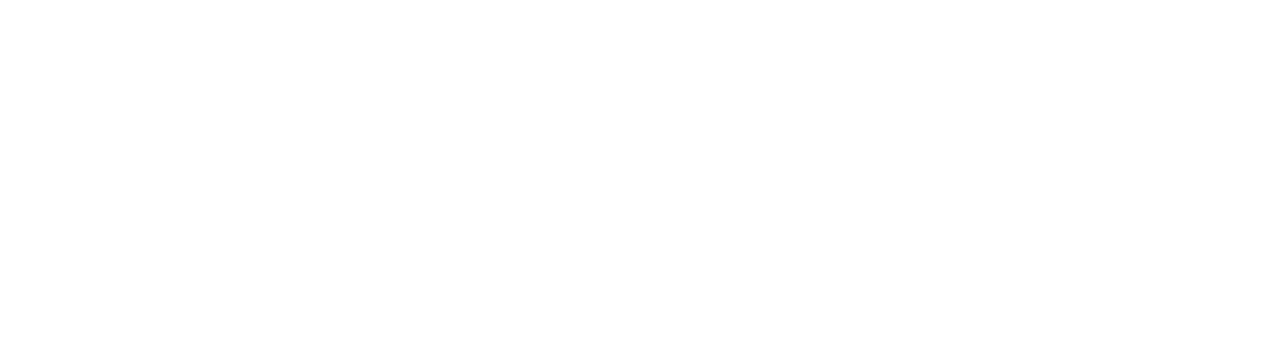
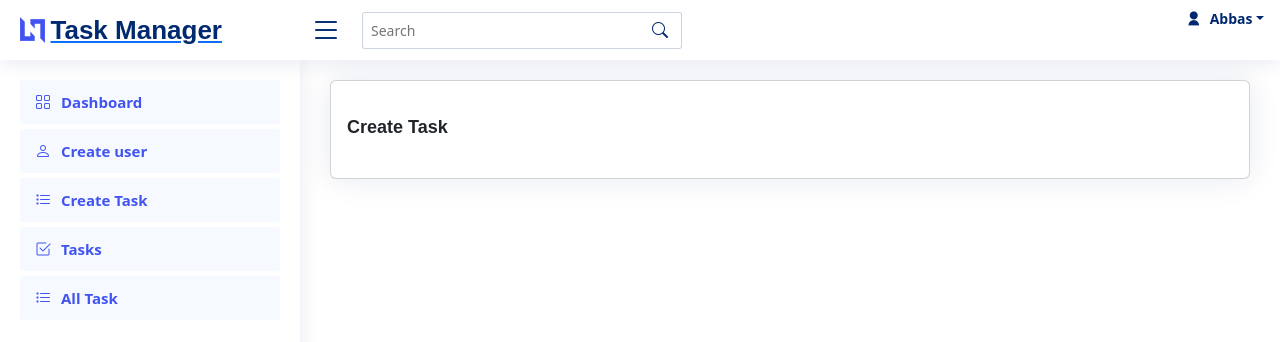
Before and after one commit to Khursihed/TaskManager, an Angular app in the folder Frontend/: page /user in a window 1280 px wide. Before the commit this address led to /. Shown: the top 342 px of the page. Built offline with nearby package versions, Linux system fonts and the light colour scheme.

Commit message:
Updated MeanStack

```diff
--- a/Frontend/src/app/admin/admin-routing.module.ts
+++ b/Frontend/src/app/admin/admin-routing.module.ts
@@ -6,6 +6,7 @@
 import { CreateTaskComponent } from './screens/create-task/create-task.component';
 import { TasksComponent } from './screens/tasks/tasks.component';
 import { GetAllTasksComponent } from './screens/get-all-tasks/get-all-tasks.component';
+import { CreateUserComponent } from './screens/create-user/create-user.component';
 
 const routes: Routes = [
   {
@@ -31,6 +32,10 @@
       {
         path:'alltask',
         component:GetAllTasksComponent
+      },
+      {
+        path:'user',
+        component:CreateUserComponent
       }
     ],
 
--- a/Frontend/src/app/admin/admin.module.ts
+++ b/Frontend/src/app/admin/admin.module.ts
@@ -13,6 +13,7 @@
 import { ReactiveFormsModule } from '@angular/forms';
 import { TasksComponent } from './screens/tasks/tasks.component';
 import { GetAllTasksComponent } from './screens/get-all-tasks/get-all-tasks.component';
+import { CreateUserComponent } from './screens/create-user/create-user.component';
 
 @NgModule({
     declarations: [
@@ -21,7 +22,8 @@
         DashboardComponent,
         CreateTaskComponent,
         TasksComponent,
-        GetAllTasksComponent
+        GetAllTasksComponent,
+        CreateUserComponent
     ],
     imports: [
         CommonModule,
--- a/Frontend/src/app/admin/menu/menu.component.html
+++ b/Frontend/src/app/admin/menu/menu.component.html
@@ -1,31 +1,38 @@
-<p>menu works!</p>
+
 <aside id="sidebar" class="sidebar">
 
     <ul class="sidebar-nav" id="sidebar-nav">
 
       <li class="nav-item">
-        <a class="nav-link " routerLink="#/admin/dashboard">
+        <a class="nav-link" href="#/admin/dashboard">
           <i class="bi bi-grid"></i>
           <span>Dashboard</span>
         </a>
       </li>
       <li class="nav-item">
-        <a class="nav-link" routerLink="#/admin/create">
+        <a class="nav-link" href="#/admin/user">
+          <i class="bi bi-person"></i>
+          <span>Create user</span>
+        </a>
+      </li>
+      <li class="nav-item">
+        <a class="nav-link" href="#/admin/create">
           <i class="bi bi-list-task"></i>
           <span>Create Task</span>
         </a>
       </li>
       <li class="nav-item">
-        <a class="nav-link" routerLink="#/admin/task">
+        <a class="nav-link" href="#/admin/task">
           <i class="bi bi-check2-square"></i>
                     <span>Tasks</span>
         </a>
       </li>
       <li class="nav-item">
-        <a class="nav-link" routerLink="#/admin/alltask">
+        <a class="nav-link" href="#/admin/alltask">
           <i class="bi bi-list-task"></i>
           <span>All Task</span>
         </a>
       </li>
+
     </ul>
 </aside>
--- a/Frontend/src/app/admin/screens/create-task/create-task.component.html
+++ b/Frontend/src/app/admin/screens/create-task/create-task.component.html
@@ -43,7 +43,7 @@
               <div class="row mb-3">
                 <label class="col-sm-2 col-form-label text-center">&nbsp;</label>
                 <div class="col-sm-10 text-center" >
-                  <button type="submit" class="btn btn-primary" [disabled]="CreateTask.invalid">Submit Form</button>
+                  <button type="submit" class="btn btn-primary" [disabled]="CreateTask.invalid">Submit</button>
                 </div>
               </div>
 
--- /dev/null
+++ b/Frontend/src/app/admin/screens/create-user/create-user.component.html
@@ -0,0 +1,59 @@
+<main id="main" class="main">
+    <section class="section">
+        <div class="row">
+          <div class="col-lg-12">
+
+            <div class="card">
+              <div class="card-body">
+                <h5 class="card-title"><b>Create Task</b></h5>
+
+                <!-- General Form Elements -->
+                <!-- <form [formGroup]="CreateTask" (ngSubmit)="Create()">
+                  <div class="row mb-3">
+                    <label for="inputText" class="col-sm-2 col-form-label">Title</label>
+                    <div class="col-sm-10">
+                      <input type="text" class="form-control" formControlName="Title">
+                    </div>
+                  </div>
+                  <div class="row mb-3">
+                    <label for="inputEmail" class="col-sm-2 col-form-label">Due Date</label>
+                    <div class="col-sm-10">
+                      <input type="date" class="form-control" formControlName="Date">
+                    </div>
+                  </div>
+                  <div class="row mb-3">
+                    <label for="inputPassword" class="col-sm-2 col-form-label">Priority</label>
+                    <div class="col-sm-10">
+                      <select class="form-select" aria-label="Default select example" formControlName="Priority">
+                        <option selected="">Select Priority</option>
+                        <option value="Low">Low</option>
+                        <option value="Medium">Medium</option>
+                        <option value="High">High</option>
+                      </select>
+
+                    </div>
+                  </div>
+                  <div class="row mb-3">
+                    <label for="inputPassword" class="col-sm-2 col-form-label">Textarea</label>
+                    <div class="col-sm-10">
+                      <textarea class="form-control" style="height: 100px" formControlName="Textarea"></textarea>
+                    </div>
+                  </div>
+
+                  <div class="row mb-3">
+                    <label class="col-sm-2 col-form-label text-center">&nbsp;</label>
+                    <div class="col-sm-10 text-center" >
+                      <button type="submit" class="btn btn-primary" [disabled]="CreateTask.invalid">Submit</button>
+                    </div>
+                  </div>
+
+                </form> -->
+                <!-- End General Form Elements -->
+
+              </div>
+            </div>
+
+          </div>
+        </div>
+      </section>
+    </main>
--- a/Frontend/src/app/admin/screens/tasks/tasks.component.ts
+++ b/Frontend/src/app/admin/screens/tasks/tasks.component.ts
@@ -19,7 +19,7 @@
     console.log(this.selectedDate);
     this.CreateTaskService.GetTaskById(this.selectedDate).subscribe(responsed =>{
       console.log(responsed)
-      this.TaskData = responsed[0]
+      this.TaskData = responsed
 
 
     })
--- a/Frontend/src/app/core/services/createtask.service.ts
+++ b/Frontend/src/app/core/services/createtask.service.ts
@@ -12,11 +12,11 @@
   constructor(private readonly _http: HttpClient, private readonly _router: Router) { }
   CreateTask(obj:any):Observable<any>{
 
-    return this._http.post<any>(`${NodeApi}/createTask`, obj)
+    return this._http.post<any>(`${NodeApi}/CreateTask`, obj)
   }
   GetTaskById(Id:any):Observable<any>{
-    console.log(`${NodeApi}/GetTask/`+Id)
-    return this._http.get<any>(`${NodeApi}/GetTask/`+Id)
+    console.log(`${NodeApi}/GetByDate/`+Id)
+    return this._http.get<any>(`${NodeApi}/GetByDate/`+Id)
   }
   UpdateTask(Id:any, Obj:any):Observable<any>{
     return this._http.put<any>(`${NodeApi}/UpdateTask/${Id}`, Obj)
--- a/Frontend/src/app/shared/header/header.component.html
+++ b/Frontend/src/app/shared/header/header.component.html
@@ -2,7 +2,7 @@
   <div class="d-flex align-items-center justify-content-between">
     <a routerLink="#/admin/dashboard" class="logo d-flex align-items-center">
       <img src="./../../../assets/img/logo.png" alt="">
-      <span class="d-none d-lg-block">NiceAdmin</span>
+      <span class="d-none d-lg-block">Task Manager</span>
     </a>
     <i class="bi bi-list toggle-sidebar-btn"  (click)="menuchange()"></i>
   </div>
```
Also changed, not shown: Frontend/src/app/admin/screens/create-user/create-user.component.ts (added, +10 -0 lines), Frontend/src/app/admin/screens/create-user/create-user.component.css (added), 2 other files (tests, documents, lock files or other folders).
